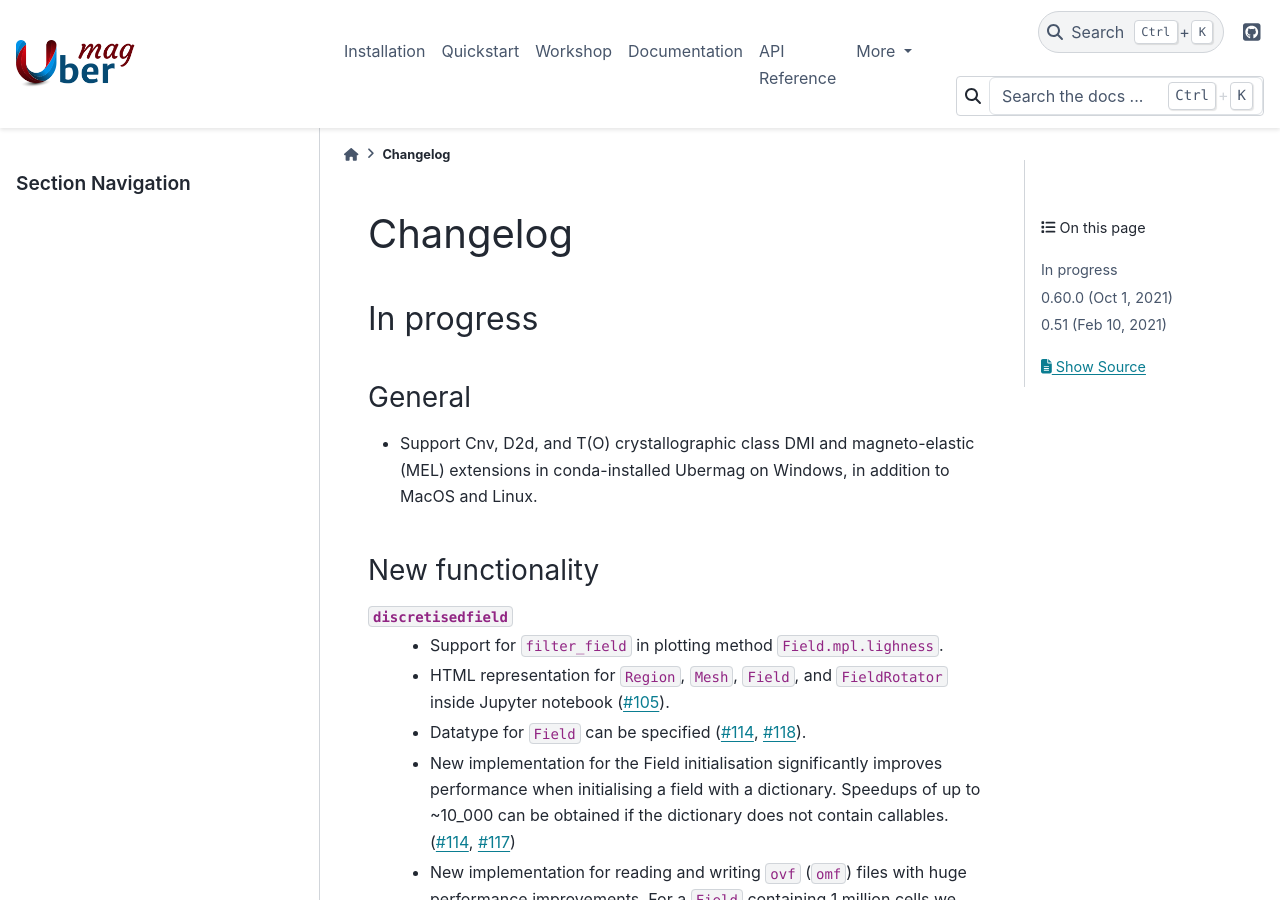
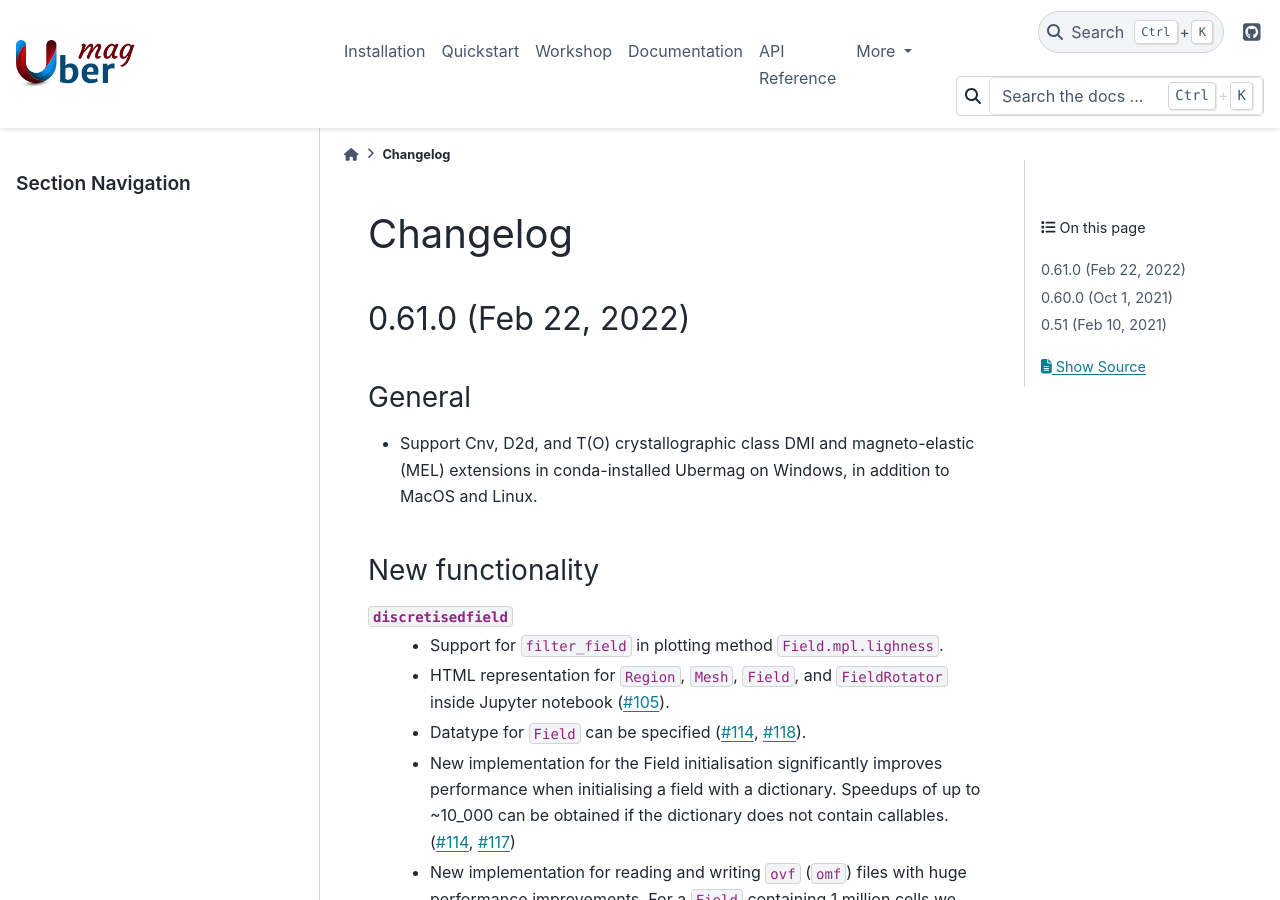
Before and after one commit to ubermag/ubermag.github.io, a Sphinx documentation site: the page built from source/changelog.rst, in a window 1280 px wide and 900 px high. Built offline with Sphinx 7.4.7 and the PyData theme 0.15.4, drawn with Linux system fonts in a browser that asks for light colours; pages that are not in the unit, such as notebooks, are missing from menus.

Commit message:
Add new version.

```diff
--- a/source/changelog.rst
+++ b/source/changelog.rst
@@ -2,8 +2,8 @@
 Changelog
 =========
 
-In progress
-===========
+0.61.0 (Feb 22, 2022)
+=====================
 
 General
 -------
```
